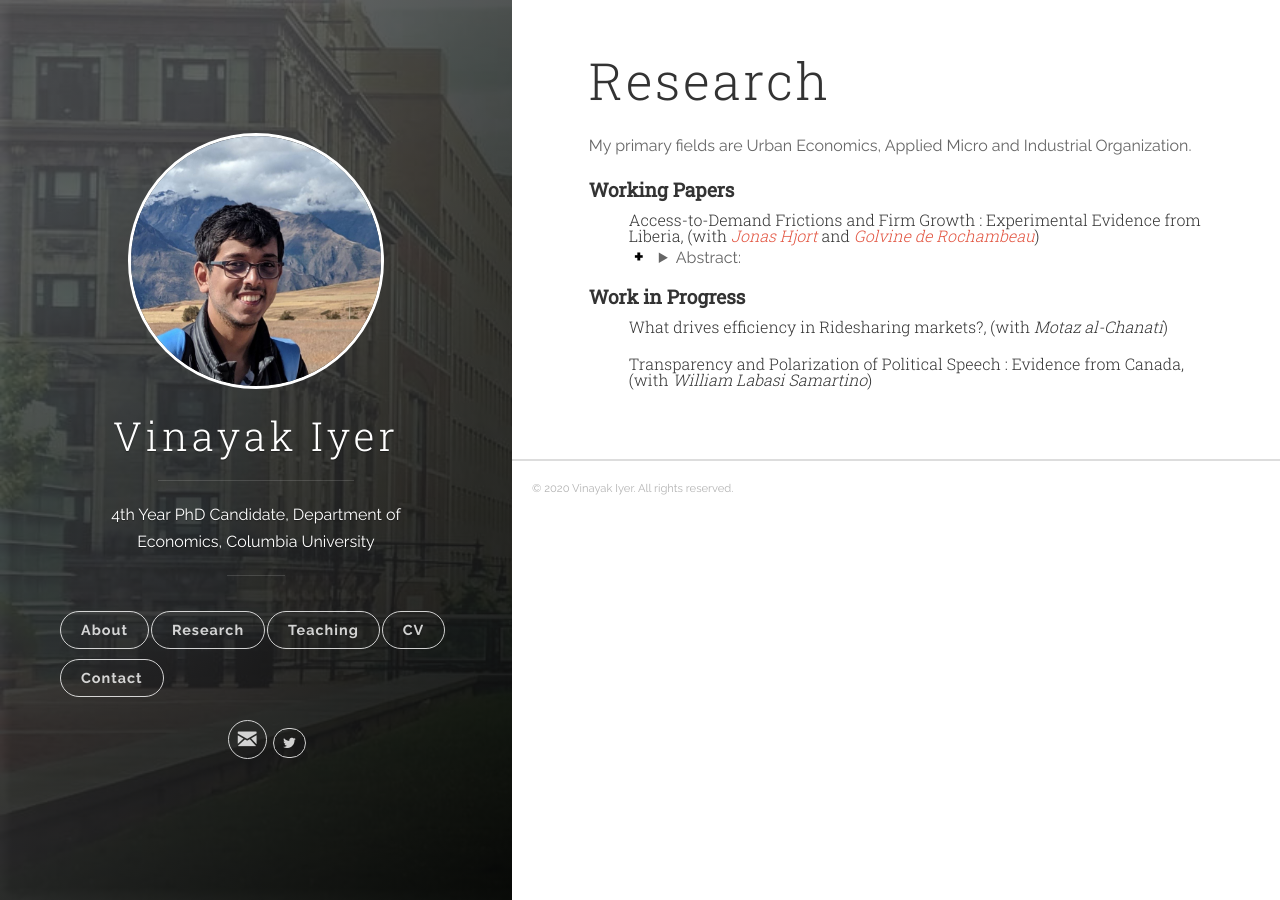
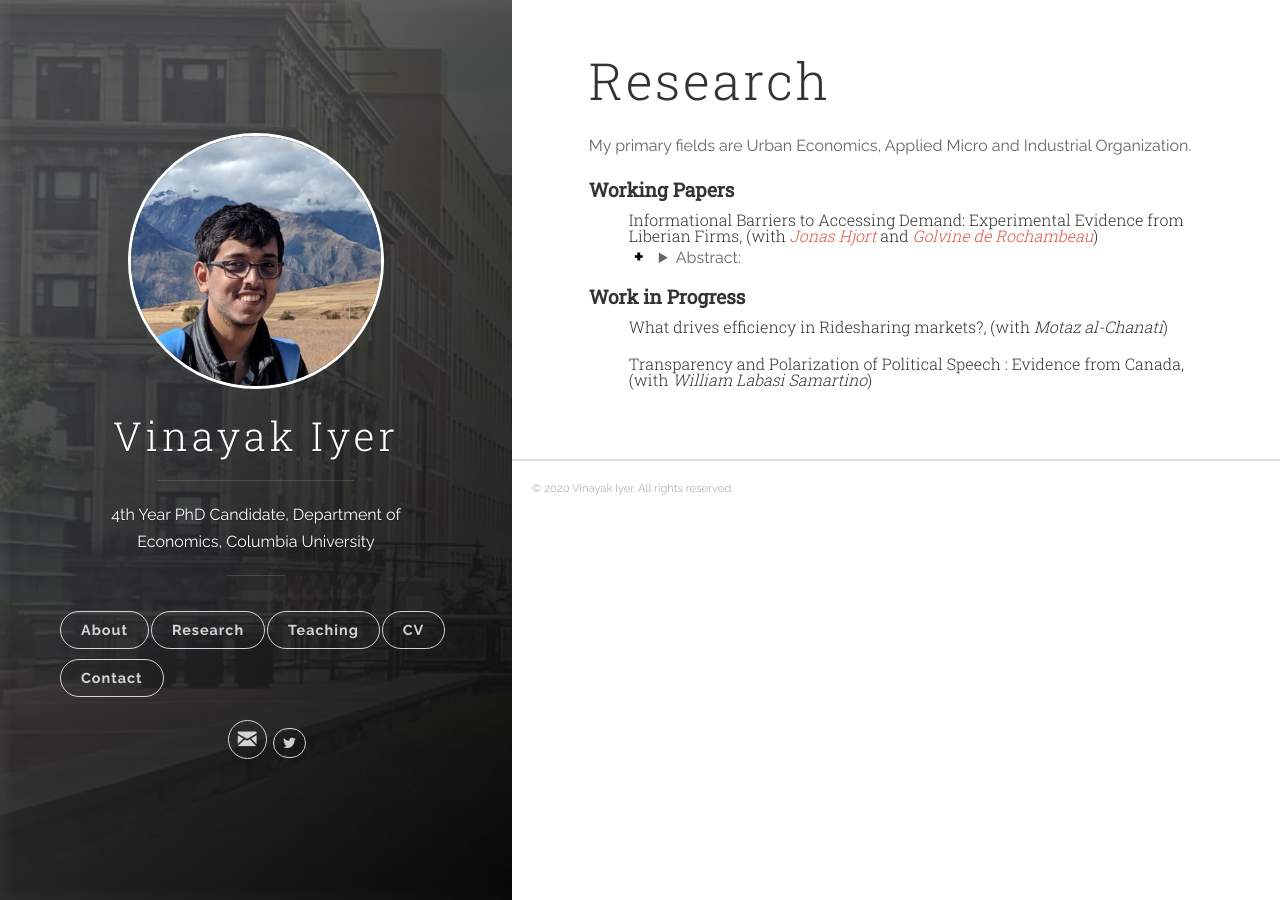
Before and after one commit to vinayakiyer/vinayakiyer.github.io, a Jekyll site: the page built from _posts/2018-06-13-research.markdown, in a window 1280 px wide. Built offline with Jekyll 4.4.1, drawn with Linux system fonts in a browser that asks for light colours.

Commit message:
Update 2018-06-13-research.markdown

```diff
--- a/_posts/2018-06-13-research.markdown
+++ b/_posts/2018-06-13-research.markdown
@@ -17,9 +17,9 @@ tags: [jekyll]
 -->
 <h4 id="working-papers"><strong>Working Papers</strong></h4>
 <ul>
-  <h5><b>Access-to-Demand Frictions and Firm Growth : Experimental Evidence from Liberia</b>, (with <a href="https://sites.google.com/site/jonashjort/" target="_blank"><em>Jonas Hjort</em></a> and <a href="https://golvine.com/" target="_blank"><em>Golvine de Rochambeau</em></a>)
+  <h5><b>Informational Barriers to Accessing Demand: Experimental Evidence from Liberian Firms</b>, (with <a href="https://sites.google.com/site/jonashjort/" target="_blank"><em>Jonas Hjort</em></a> and <a href="https://golvine.com/" target="_blank"><em>Golvine de Rochambeau</em></a>)
 <!--(<a href=".{{ site.baseurl }}/files/Paper2.pdf" target="_blank"><em>Draft</em></a>)--></h5>
-<details><summary>Abstract:</summary><p><font size="2">We hypothesize that many productive firms in poor countries stagnate due to informational barriers to accessing existing demand. To investigate, we gave a randomly chosen subset of Liberian firms the opportunity to participate in a seven day-long training program. The program exclusively teaches how to bid on contracts from large buyers that are awarded through a formal procurement process. Overall, the program increased the number of bids firms submit; the total number and quality of contracts won; and the number of contracts won through other channels than a formal bidding process. We then show via a regularization procedure that, relative to otherwise similar firms, the impact of the program is especially large for firms that use the Internet at baseline. We interpret these results through a simple theoretical framework in which a “keys-to-the-door” training program facilitates firms’ growth by boosting their ability to win contracts they bid on, and firms that face lower costs of finding and selecting appropriate contracts to bid on—for example those that use the Internet—benefit more. This interpretation is supported by the way in which the differential impact of the program for firms that use the Internet varies with the share of tenders for contracts
+<details><summary>Abstract:</summary><p><font size="2">We hypothesize that many productive firms in poor countries stagnate due to informational barriers to accessing existing demand. To investigate, we gave a randomly chosen subset of Liberian firms the opportunity to participate in a 10 day-long training program. The program exclusively teaches how to bid on contracts from large buyers that are awarded through a formal procurement process. Overall, the program increased the number of bids firms submit; the total number and quality of contracts won; and the number of contracts won through other channels than a formal bidding process. We then show via a regularization procedure that, relative to otherwise similar firms, the impact of the program is especially large for firms that use the Internet at baseline. We interpret these results through a simple theoretical framework in which a “keys-to-the-door” training program facilitates firms’ growth by boosting their ability to win contracts they bid on, and firms that face lower costs of finding and selecting appropriate contracts to bid on—for example those that use the Internet—benefit more. This interpretation is supported by the way in which the differential impact of the program for firms that use the Internet varies with the share of tenders for contracts
 published around the time of treatment that are published online. In sum this paper’s findings suggest that, to grow, firms need both knowledge of how to win contracts and the technology necessary to cost-effectively access demand.</font></p></details>
 </ul>
 
```
